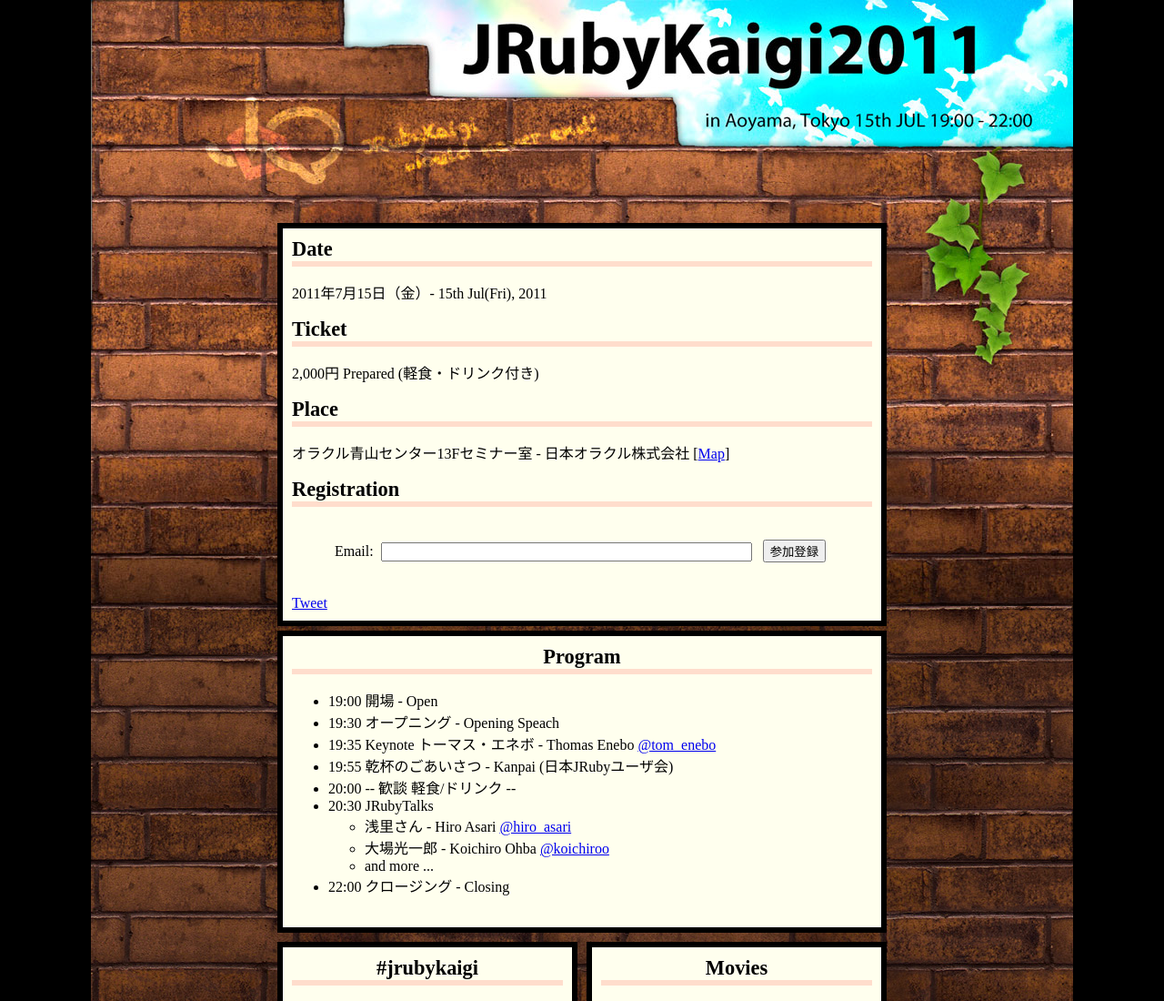
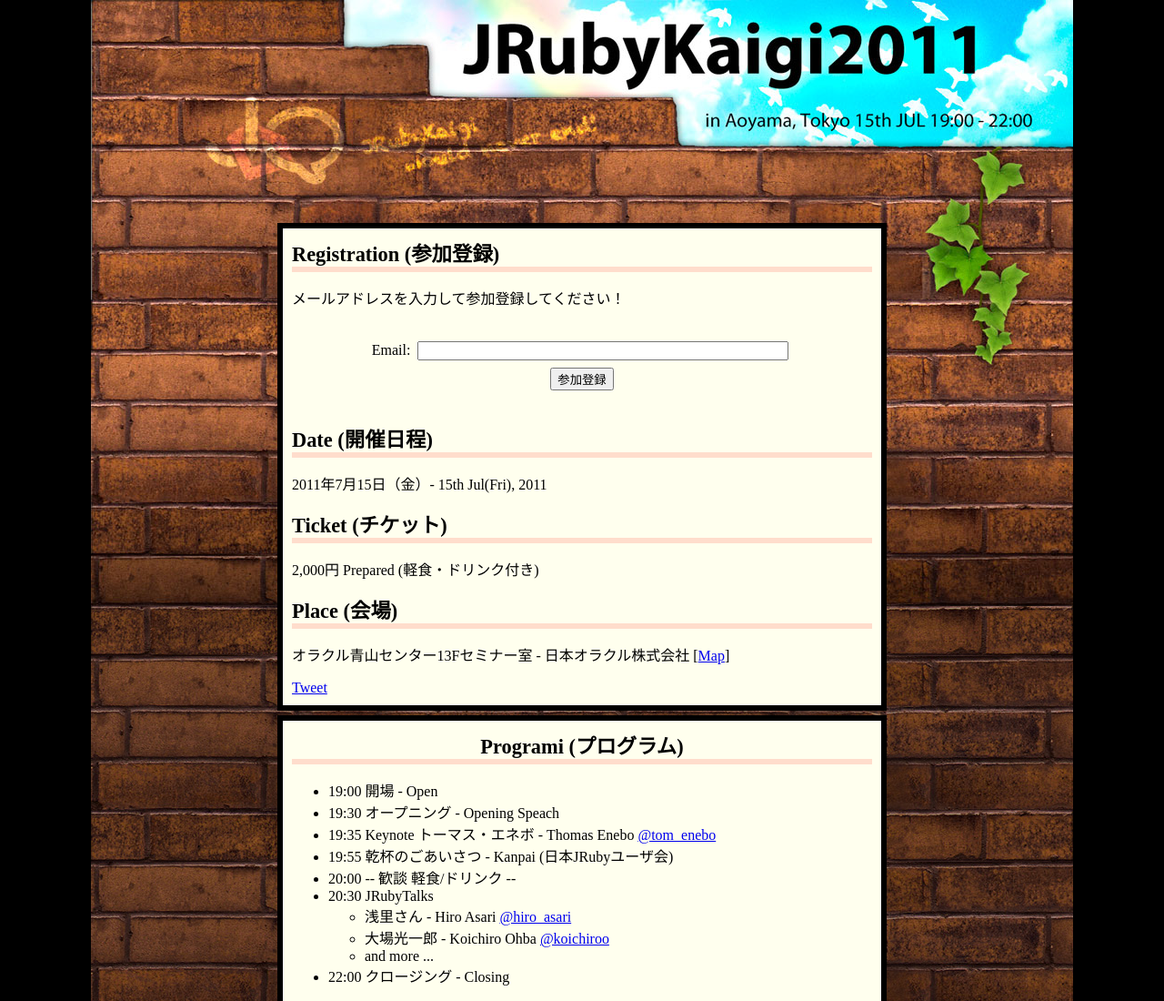
Before and after one commit to ayumin/jrubykaigi, a plain HTML site: page 2011/index.html in a window 1280 px wide. Shown: the top 1100 px of the page at 91% size. Drawn offline with Linux system fonts and the light colour scheme; a script that the page names is missing.

Commit message:
Add some 日本語

```diff
--- a/2011/index.html
+++ b/2011/index.html
@@ -14,28 +14,32 @@
         JRubyKaigi2011
       </h1>
       <div id='information'>
-          <h2>
-          Date
+        <h2>
+          Registration (参加登録)
+        </h2>
+        <p>
+          メールアドレスを入力して参加登録してください！
+        </p>
+        <form action='http://jrubykaigi.doorkeeper.jp/events/128/tickets' method='post' id='registration'>
+          <label for='email'>Email</label>:
+          <input name='email' size="40" type='text' />
+          <br/>
+          <input name='commit' type='submit' value='参加登録' />
+        </form>
+        <h2>
+          Date (開催日程)
         </h2>
         <p>2011年7月15日（金）- 15th Jul(Fri), 2011</p>
         <h2>
-          Ticket
+          Ticket (チケット)
         </h2>
         <p>2,000円 Prepared (軽食・ドリンク付き)</p>
         <h2>
-          Place
+          Place (会場)
         </h2>
         <p>
           オラクル青山センター13Fセミナー室 - 日本オラクル株式会社 [<a href="http://maps.google.co.jp/maps/ms?hl=ja&brcurrent=3,0x60188bbbb41922f3:0x33ebfd75f2f06cac,0&ie=UTF8&view=map&ctz=-540&msa=0&msid=202961999718225286524.0004a47a191e1332a4b13&ll=35.671249,139.718542&spn=0.001201,0.002642&z=19">Map</a>]
         </p>
-        <h2>
-          Registration
-        </h2>
-        <form action='http://jrubykaigi.doorkeeper.jp/events/128/tickets' method='post' id='registration'>
-          <label for='email'>Email</label>:
-          <input name='email' type='text' />
-          <input name='commit' type='submit' value='参加登録' />
-        </form>
 
       <a class='twitter-share-button' data-count='horizontal' data-via='jrubykaigi' href='http://twitter.com/share'>Tweet</a>
       <script src='http://platform.twitter.com/widgets.js' type='text/javascript'></script>
@@ -48,7 +52,7 @@
         <!--
         <div id='news'><h2>News</h2>
         2011/06/15 open</div>-->
-        <div id='program'><h2>Program</h2>
+        <div id='program'><h2>Programi (プログラム)</h2>
           <ul class='program'>
             <li>19:00 開場 - Open</li>
             <li>19:30 オープニング - Opening Speach</li>
```
